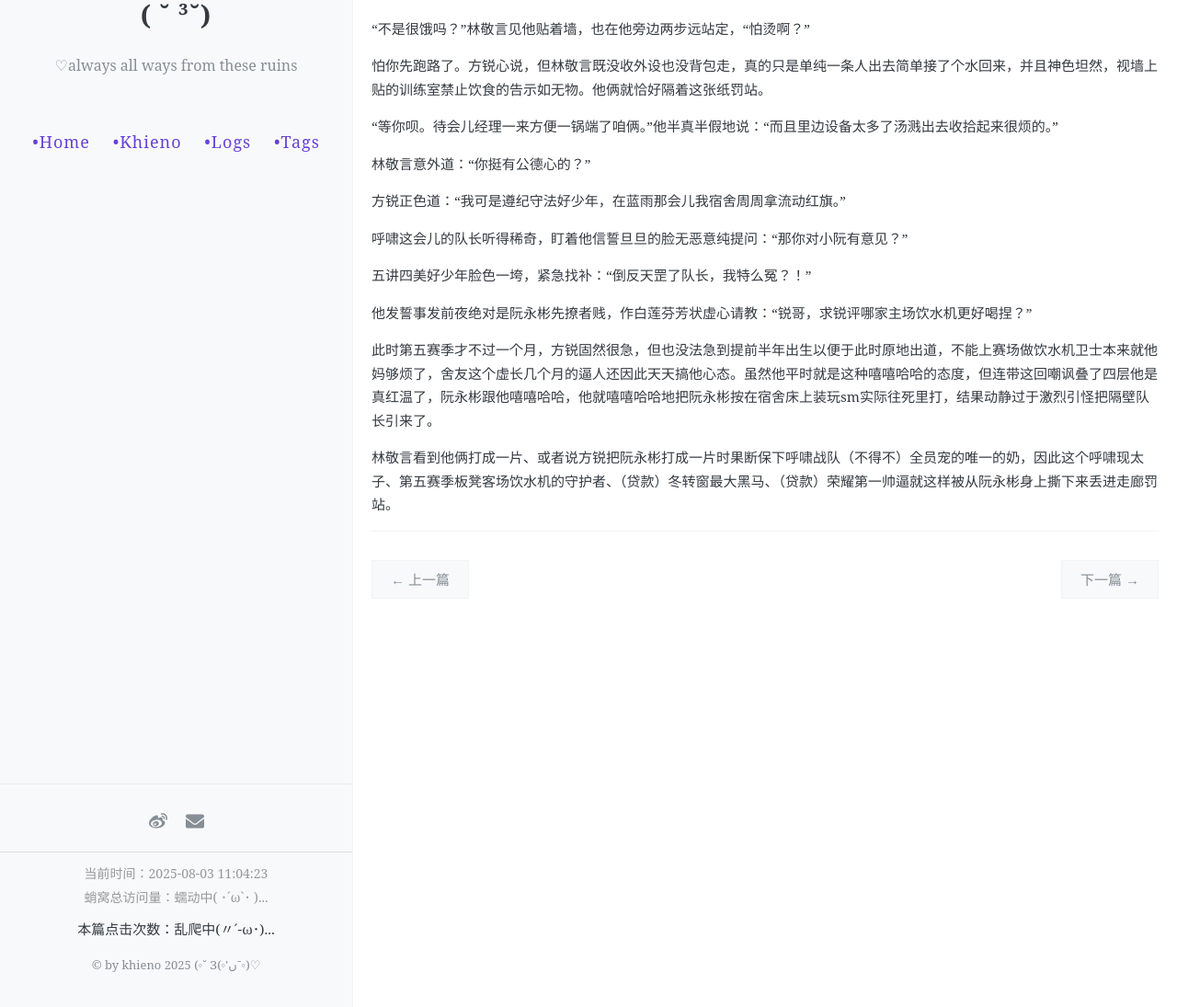
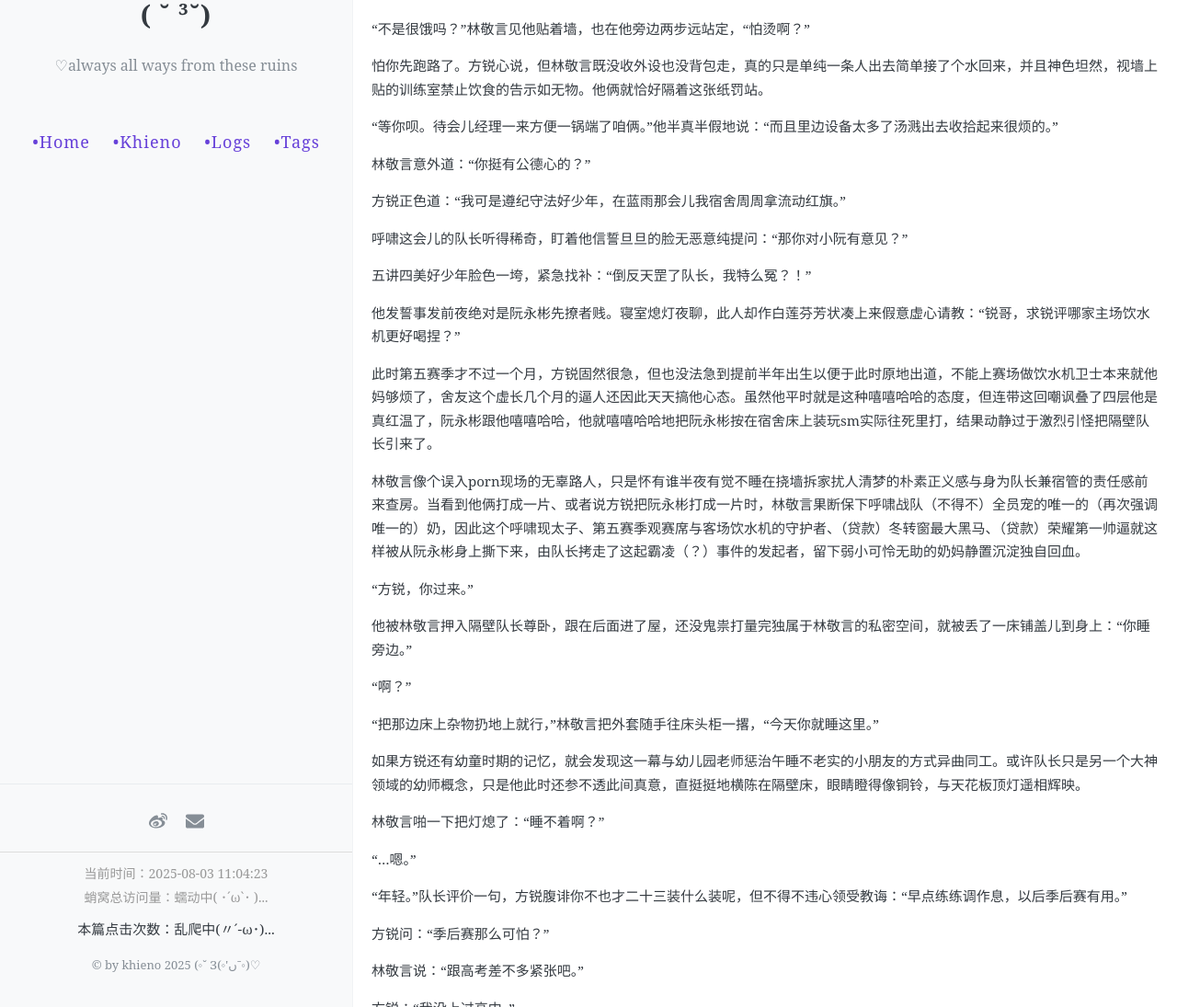
Before and after one commit to khieno/maybealiar, a Jekyll site: the page built from _posts/2025-06-23-myrj.md, in a window 1280 px wide and 1400 px high, scrolled down 626 px. Shown: the part 305-1400 px from the top of the window at 92% size. Built offline with Jekyll 4.4.1, drawn with Linux system fonts in a browser that asks for light colours; comment, search, counter and statistics services are not loaded; some of the changed text lies outside the part shown.

Commit message:
Update 2025-06-23-myrj.md

```diff
--- a/_posts/2025-06-23-myrj.md
+++ b/_posts/2025-06-23-myrj.md
@@ -31,7 +32,7 @@ toc: false
 
 <br>
 
-呼啸基地外卖不让进，自动贩卖机在一楼门口，茶水间倒是跟训练室同层，平时买了饮料喝完的人就懒得下楼续杯，就在茶水间接直饮水。林敬言小心翼翼端着新接的热水归来，方锐也捧着那桶别着叉子的泡面蹲守在训练室门外。
+呼啸基地外卖不让进，自动贩卖机在一楼门口，茶水间倒是跟训练室同层，平时买了饮料喝完的人于是懒得下楼续杯，就在茶水间接直饮水。林敬言小心翼翼端着新接的热水归来，方锐也捧着那桶别着叉子的泡面蹲守在训练室门外。
 
 “不是很饿吗？”林敬言见他贴着墙，也在他旁边两步远站定，“怕烫啊？”
 
@@ -47,8 +48,36 @@ toc: false
 
 五讲四美好少年脸色一垮，紧急找补：“倒反天罡了队长，我特么冤？！”
 
-他发誓事发前夜绝对是阮永彬先撩者贱，作白莲芬芳状虚心请教：“锐哥，求锐评哪家主场饮水机更好喝捏？”
+他发誓事发前夜绝对是阮永彬先撩者贱。寝室熄灯夜聊，此人却作白莲芬芳状凑上来假意虚心请教：“锐哥，求锐评哪家主场饮水机更好喝捏？”
 
 此时第五赛季才不过一个月，方锐固然很急，但也没法急到提前半年出生以便于此时原地出道，不能上赛场做饮水机卫士本来就他妈够烦了，舍友这个虚长几个月的逼人还因此天天搞他心态。虽然他平时就是这种嘻嘻哈哈的态度，但连带这回嘲讽叠了四层他是真红温了，阮永彬跟他嘻嘻哈哈，他就嘻嘻哈哈地把阮永彬按在宿舍床上装玩sm实际往死里打，结果动静过于激烈引怪把隔壁队长引来了。
 
-林敬言看到他俩打成一片、或者说方锐把阮永彬打成一片时果断保下呼啸战队（不得不）全员宠的唯一的奶，因此这个呼啸现太子、第五赛季板凳客场饮水机的守护者、（贷款）冬转窗最大黑马、（贷款）荣耀第一帅逼就这样被从阮永彬身上撕下来丢进走廊罚站。
+林敬言像个误入porn现场的无辜路人，只是怀有谁半夜有觉不睡在挠墙拆家扰人清梦的朴素正义感与身为队长兼宿管的责任感前来查房。当看到他俩打成一片、或者说方锐把阮永彬打成一片时，林敬言果断保下呼啸战队（不得不）全员宠的唯一的（再次强调唯一的）奶，因此这个呼啸现太子、第五赛季观赛席与客场饮水机的守护者、（贷款）冬转窗最大黑马、（贷款）荣耀第一帅逼就这样被从阮永彬身上撕下来，由队长拷走了这起霸凌（？）事件的发起者，留下弱小可怜无助的奶妈静置沉淀独自回血。
+
+“方锐，你过来。”
+
+他被林敬言押入隔壁队长尊卧，跟在后面进了屋，还没鬼祟打量完独属于林敬言的私密空间，就被丢了一床铺盖儿到身上：“你睡旁边。”
+
+“啊？”
+
+“把那边床上杂物扔地上就行，”林敬言把外套随手往床头柜一撂，“今天你就睡这里。”
+
+如果方锐还有幼童时期的记忆，就会发现这一幕与幼儿园老师惩治午睡不老实的小朋友的方式异曲同工。或许队长只是另一个大神领域的幼师概念，只是他此时还参不透此间真意，直挺挺地横陈在隔壁床，眼睛瞪得像铜铃，与天花板顶灯遥相辉映。
+
+林敬言啪一下把灯熄了：“睡不着啊？”
+
+“…嗯。”
+
+“年轻。”队长评价一句，方锐腹诽你不也才二十三装什么装呢，但不得不违心领受教诲：“早点练练调作息，以后季后赛有用。”
+
+方锐问：“季后赛那么可怕？”
+
+林敬言说：“跟高考差不多紧张吧。”
+
+方锐：“我没上过高中。”
+
+“……”林敬言共勉：“没事，争取以后每年都过得像要高考。”
+
+“那还不是手到擒来，”方锐很自信，“还要三冠在手金雨加身呢。”
+
+林敬言被他逗乐了，无声笑了几秒后说：“睡吧。”
```
Also changed, not shown: other parts of _posts/2025-06-23-myrj.md (+2 -1 lines).
